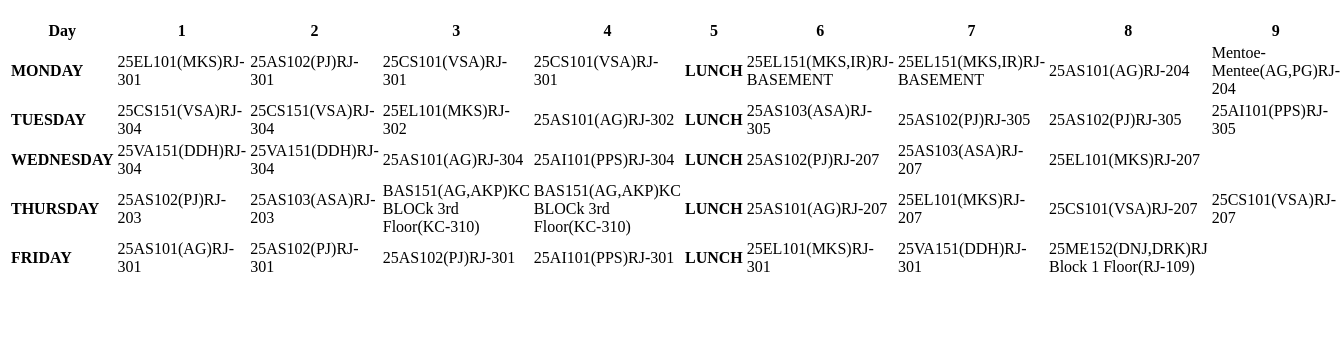
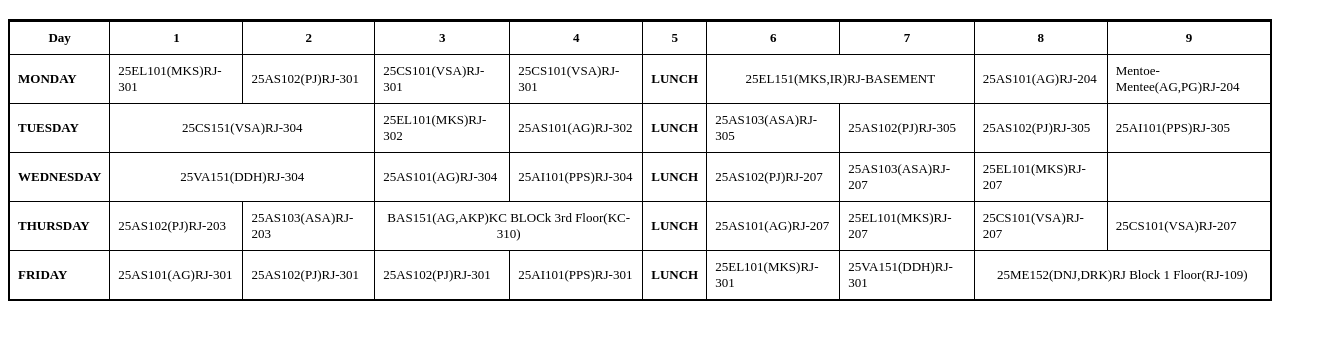
Before and after one commit to areeba0090/my-first-commit, a plain HTML site: page Experiment3.html in a window 1280 px wide. Shown: the part 61-400 px from the top of the page, 1343 px wide, since content can reach past the window. Drawn offline with Linux system fonts and the light colour scheme.

Commit message:
my first commit

```diff
--- a/Experiment3.html
+++ b/Experiment3.html
@@ -1,82 +1,83 @@
 <!DOCTYPE html>
 <html lang="en">
     <head>
+        <meta charset="UTF-8">
+    <meta name="viewport" content="width=device-width, initial-scale=1.0">
         <title>CSE 14</title>
     </head>
     <body>
         <h1 style ="color:blue;text-align:center;">CSE 14 TIME TABLE</h1>
-        <table>
+
+        <table style="border:2px solid black; width:100%;border-collapse:collapse;"cellpadding="0";>
+            <th>
             <tr>
-                <th>Day</th>
-                <th>1</th>
-                <th>2</th>
-                <th>3</th>
-                <th>4</th>
-                <th>5</th>
-                <th>6</th>
-                <th>7</th>
-                <th>8</th>
-                <th>9</th>
+                <th style="border:1px solid black;padding:8px;font-size:13px;">Day</th>
+                <th style="border:1px solid black;padding:8px;font-size:13px;">1</th>
+                <th style="border:1px solid black;padding:8px;font-size:13px;">2</th>
+                <th style="border:1px solid black;padding:8px;font-size:13px;">3</th>
+                <th style="border:1px solid black;padding:8px;font-size:13px;">4</th>
+                <th style="border:1px solid black;padding:8px;font-size:13px;">5</th>
+                <th style="border:1px solid black;padding:8px;font-size:13px;">6</th>
+                <th style="border:1px solid black;padding:8px;font-size:13px;">7</th>
+                <th style="border:1px solid black;padding:8px;font-size:13px;">8</th>
+                <th style="border:1px solid black;padding:8px;font-size:13px;">9</th>
+                </tr>
+                <tr>
+                <td style="border:1px solid black;padding:8px;font-size:13px;"><b>MONDAY</b></td>
+                <td style="border:1px solid black;padding:8px;font-size:13px;">25EL101(MKS)RJ-301</td>
+                <td style="border:1px solid black;padding:8px;font-size:13px;">25AS102(PJ)RJ-301</td>
+                <td style="border:1px solid black;padding:8px;font-size:13px;">25CS101(VSA)RJ-301</td>
+                <td style="border:1px solid black;padding:8px;font-size:13px;">25CS101(VSA)RJ-301</td>
+                <td style="border:1px solid black;padding:8px;font-size:13px;"><b>LUNCH</b></td>
+                <td colspan="2" style="border:1px solid black;padding:8px;font-size:13px;text-align:center;">25EL151(MKS,IR)RJ-BASEMENT</td>
+                <td style="border:1px solid black;padding:8px;font-size:13px;">25AS101(AG)RJ-204</td>
+                <td style="border:1px solid black;padding:8px;font-size:13px;">Mentoe-Mentee(AG,PG)RJ-204</td>
             </tr>
             <tr>
-                <td><b>MONDAY</b></td>
-                <td>25EL101(MKS)RJ-301</td>
-                <td>25AS102(PJ)RJ-301</td>
-                <td>25CS101(VSA)RJ-301</td>
-                <td>25CS101(VSA)RJ-301</td>
-                <td><b>LUNCH</b></td>
-                <td>25EL151(MKS,IR)RJ-BASEMENT</td>
-                <td>25EL151(MKS,IR)RJ-BASEMENT</td>
-                <td>25AS101(AG)RJ-204</td>
-                <td>Mentoe-Mentee(AG,PG)RJ-204</td>
+              <td style="border:1px solid black;padding:8px;font-size:13px;"><b>TUESDAY</b></td>
+              <td colspan="2" style="border:1px solid black;padding:8px;font-size:13px;text-align:center;">25CS151(VSA)RJ-304</td>
+              <td style="border:1px solid black;padding:8px;font-size:13px;">25EL101(MKS)RJ-302</td>
+              <td style="border:1px solid black;padding:8px;font-size:13px;">25AS101(AG)RJ-302</td>
+              <td style="border:1px solid black;padding:8px;font-size:13px;"><b>LUNCH</b></td>
+              <td style="border:1px solid black;padding:8px;font-size:13px;">25AS103(ASA)RJ-305</td>
+              <td style="border:1px solid black;padding:8px;font-size:13px;">25AS102(PJ)RJ-305</td>
+              <td style="border:1px solid black;padding:8px;font-size:13px;">25AS102(PJ)RJ-305</td>
+              <td style="border:1px solid black;padding:8px;font-size:13px;">25AI101(PPS)RJ-305</td>
             </tr>
             <tr>
-              <td><b>TUESDAY</b></td>
-              <td>25CS151(VSA)RJ-304</td>
-              <td>25CS151(VSA)RJ-304</td>
-              <td>25EL101(MKS)RJ-302</td>
-              <td>25AS101(AG)RJ-302</td>
-              <td><b>LUNCH</b></td>
-              <td>25AS103(ASA)RJ-305</td>
-              <td>25AS102(PJ)RJ-305</td>
-              <td>25AS102(PJ)RJ-305</td>
-              <td>25AI101(PPS)RJ-305</td>
+                <td style="border:1px solid black;padding:8px;font-size:13px;"><b>WEDNESDAY</b></td>
+                <td colspan="2" style="border:1px solid black;padding:8px;font-size:13px;text-align:center;">25VA151(DDH)RJ-304</td>
+                <td style="border:1px solid black;padding:8px;font-size:13px;">25AS101(AG)RJ-304</td>
+                <td style="border:1px solid black;padding:8px;font-size:13px;">25AI101(PPS)RJ-304</td>
+                <td style="border:1px solid black;padding:8px;font-size:13px;"><b>LUNCH</b></td>
+                <td style="border:1px solid black;padding:8px;font-size:13px;">25AS102(PJ)RJ-207</td>
+                <td style="border:1px solid black;padding:8px;font-size:13px;">25AS103(ASA)RJ-207</td>
+                <td style="border:1px solid black;padding:8px;font-size:13px;">25EL101(MKS)RJ-207</td>
+                </td>
             </tr>
             <tr>
-                <td><b>WEDNESDAY</b></td>
-                <td>25VA151(DDH)RJ-304</td>
-                <td>25VA151(DDH)RJ-304</td>
-                <td>25AS101(AG)RJ-304</td>
-                <td>25AI101(PPS)RJ-304</td>
-                <td><b>LUNCH</b></td>
-                <td>25AS102(PJ)RJ-207</td>
-                <td>25AS103(ASA)RJ-207</td>
-                <td>25EL101(MKS)RJ-207</td>
-                <td></td>
+                <td style="border:1px solid black;padding:8px;font-size:13px;"><b>THURSDAY</b></td>
+                <td style="border:1px solid black;padding:8px;font-size:13px;">25AS102(PJ)RJ-203</td>
+                <td style="border:1px solid black;padding:8px;font-size:13px;">25AS103(ASA)RJ-203</td>
+                <td colspan="2" style="border:1px solid black;padding:8px;font-size:13px;text-align:center;">BAS151(AG,AKP)KC BLOCk 3rd Floor(KC-310)</td>
+                <td style="border:1px solid black;padding:8px;font-size:13px;"><b>LUNCH</b></td>
+                <td style="border:1px solid black;padding:8px;font-size:13px;">25AS101(AG)RJ-207</td>
+                <td style="border:1px solid black;padding:8px;font-size:13px;">25EL101(MKS)RJ-207</td>
+                <td style="border:1px solid black;padding:8px;font-size:13px;">25CS101(VSA)RJ-207</td>
+                <td style="border:1px solid black;padding:8px;font-size:13px;">25CS101(VSA)RJ-207</td>
             </tr>
             <tr>
-                <td><b>THURSDAY</b></td>
-                <td>25AS102(PJ)RJ-203</td>
-                <td>25AS103(ASA)RJ-203</td>
-                <td>BAS151(AG,AKP)KC BLOCk 3rd Floor(KC-310)</td>
-                <td>BAS151(AG,AKP)KC BLOCk 3rd Floor(KC-310)</td>
-                <td><b>LUNCH</b></td>
-                <td>25AS101(AG)RJ-207</td>
-                <td>25EL101(MKS)RJ-207</td>
-                <td>25CS101(VSA)RJ-207</td>
-                <td>25CS101(VSA)RJ-207</td>
+                <td style="border:1px solid black;padding:8px;font-size:13px;"><b>FRIDAY</b></td>
+                <td style="border:1px solid black;padding:8px;font-size:13px;">25AS101(AG)RJ-301</td>
+                <td style="border:1px solid black;padding:8px;font-size:13px;">25AS102(PJ)RJ-301</td>
+                <td style="border:1px solid black;padding:8px;font-size:13px;">25AS102(PJ)RJ-301</td>
+                <td style="border:1px solid black;padding:8px;font-size:13px;">25AI101(PPS)RJ-301</td>
+                <td style="border:1px solid black;padding:8px;font-size:13px;"><b>LUNCH</b></td>
+                <td style="border:1px solid black;padding:8px;font-size:13px;">25EL101(MKS)RJ-301</td>
+                <td style="border:1px solid black;padding:8px;font-size:13px;">25VA151(DDH)RJ-301</td>
+                <td colspan="2" style="border:1px solid black;padding:8px;font-size:13px;text-align:center;">25ME152(DNJ,DRK)RJ Block 1 Floor(RJ-109)</td>
             </tr>
-            <tr>
-                <td><b>FRIDAY</b></td>
-                <td>25AS101(AG)RJ-301</td>
-                <td>25AS102(PJ)RJ-301</td>
-                <td>25AS102(PJ)RJ-301</td>
-                <td>25AI101(PPS)RJ-301</td>
-                <td><b>LUNCH</b></td>
-                <td>25EL101(MKS)RJ-301</td>
-                <td>25VA151(DDH)RJ-301</td>
-                <td>25ME152(DNJ,DRK)RJ Block 1 Floor(RJ-109)</td>
-            </tr>
-        </table>
+            </th>
+         </table>
     </body>
 </html>
```
Also changed, not shown: Experiment1.html (added, +58 -0 lines), Experiment2.html (added, +36 -0 lines), task.html (+12 -7 lines), task1.html (added, +57 -0 lines), task2.html (added, +109 -0 lines).
